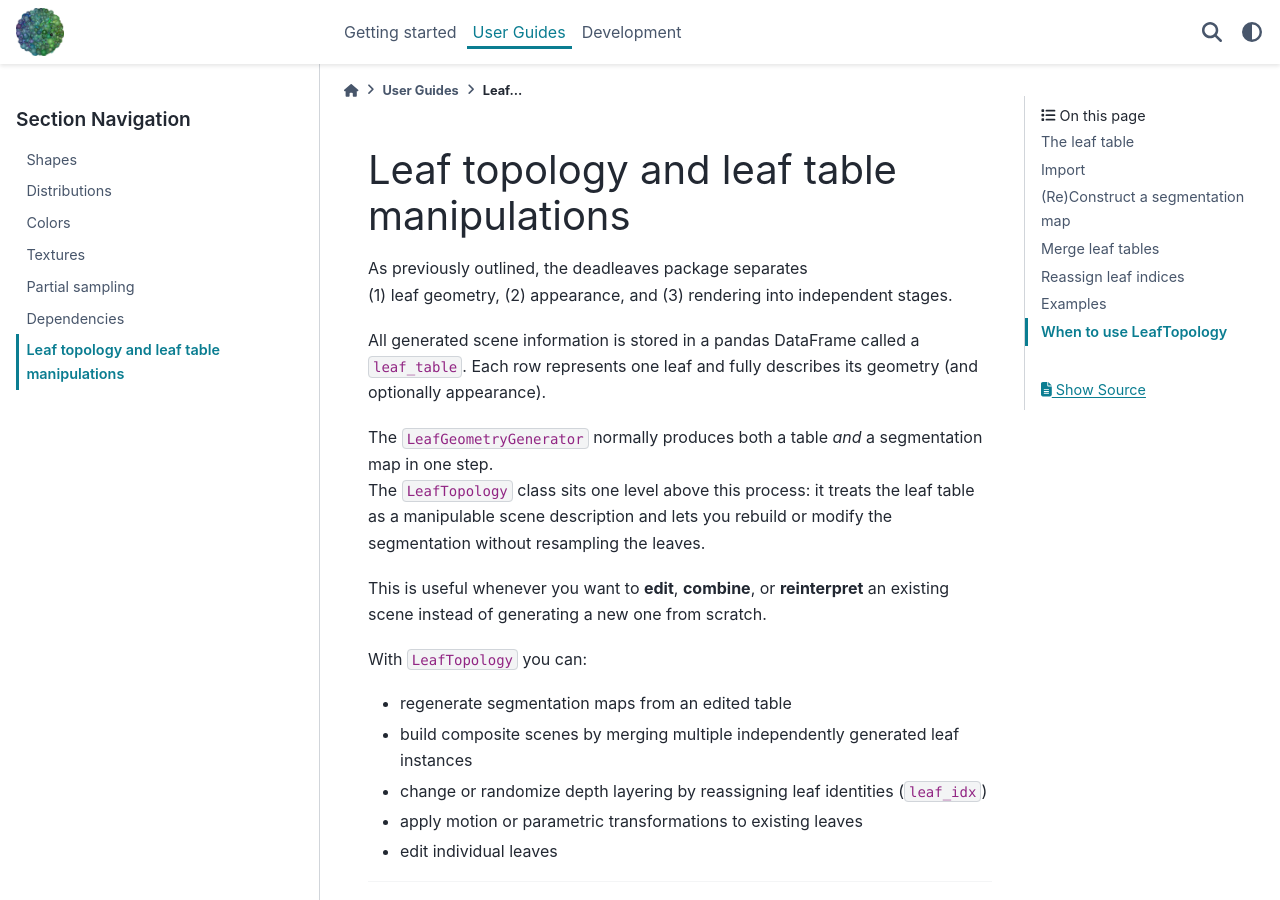
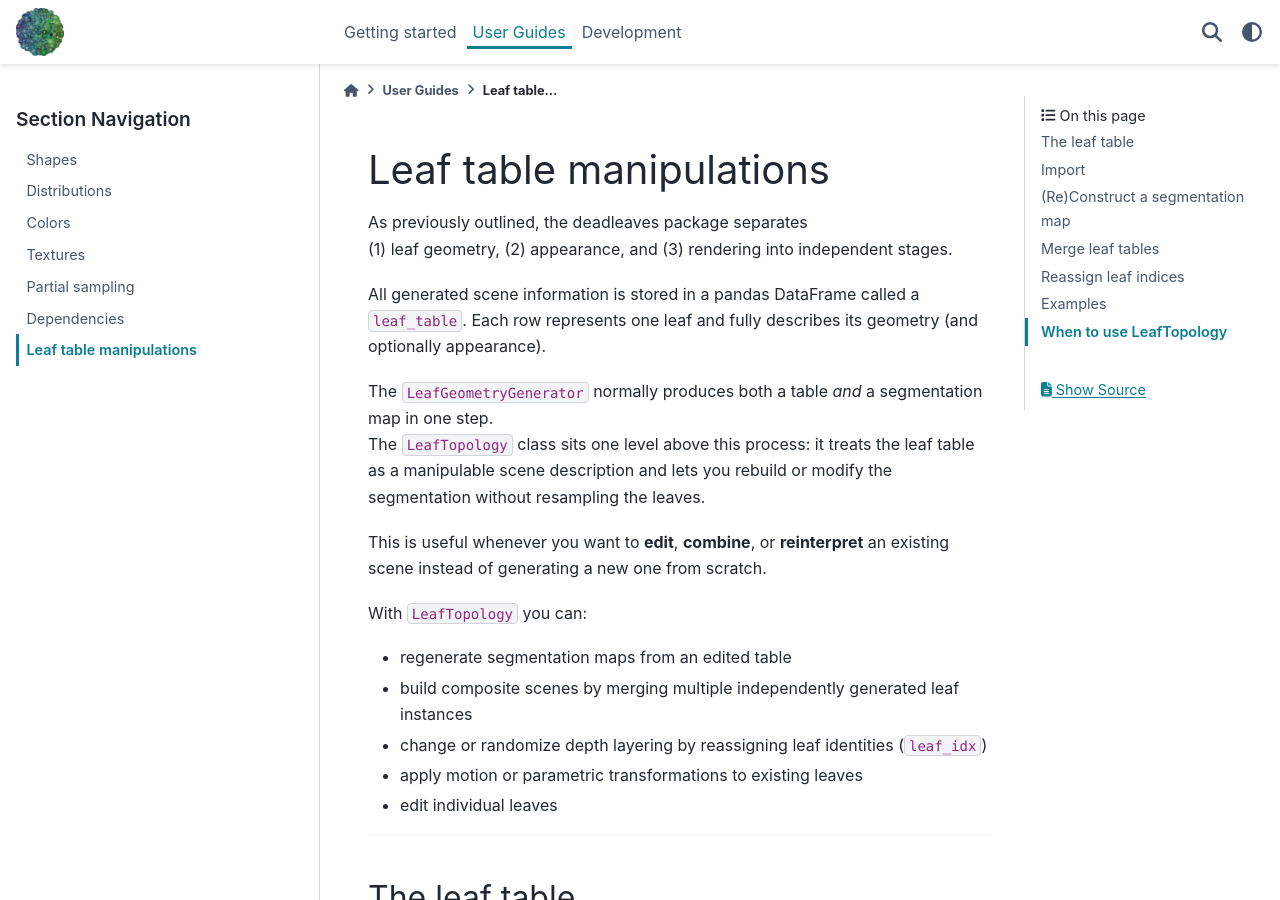
Before and after one commit to ag-perception-wallis-lab/deadleaves, a Sphinx documentation site: the page built from docs/user_guides/leaf_topology.md, in a window 1280 px wide and 900 px high. Built offline with Sphinx 7.4.7 and the PyData theme 0.15.4, drawn with Linux system fonts in a browser that asks for light colours; pages that are not in the unit, such as notebooks, are missing from menus; some of the changed text lies outside the part shown.

Commit message:
minor corrections in doc

```diff
--- a/docs/user_guides/leaf_topology.md
+++ b/docs/user_guides/leaf_topology.md
@@ -10,7 +10,7 @@ kernelspec:
   name: python3
 ---
 
-# Leaf topology and leaf table manipulations
+# Leaf table manipulations
 
 As previously outlined, the deadleaves package separates
 (1) leaf geometry, (2) appearance, and (3) rendering into independent stages.
```
Also changed, not shown: other parts of docs/user_guides/leaf_topology.md (+1 -2 lines).
